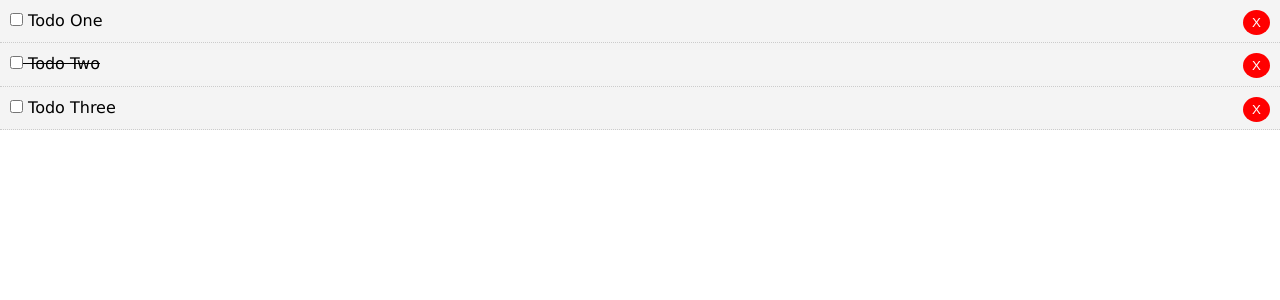
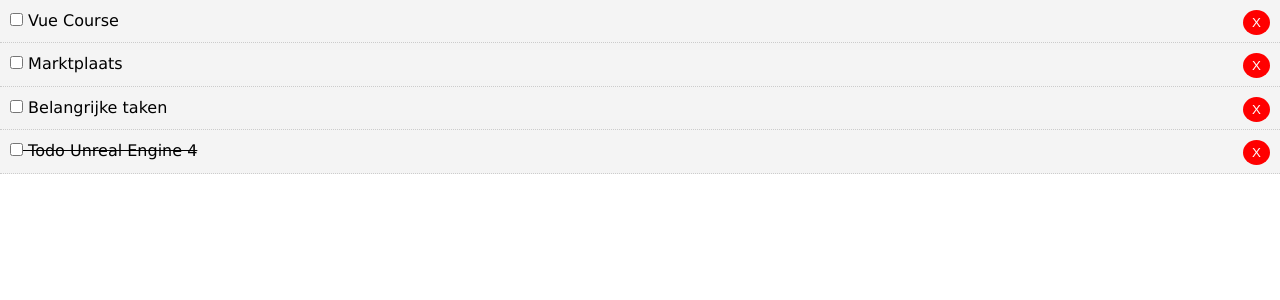
Before and after one commit to darksos34/vue_crash_course, a Vue app: page / in a window 1280 px wide. Shown: the top 300 px of the page. Built offline with nearby package versions, Linux system fonts and the light colour scheme.

Commit message:
Update App.vue

```diff
--- a/src/App.vue
+++ b/src/App.vue
@@ -18,18 +18,27 @@
       todos: [
         {
           id: 1,
-          title: "Todo One",
+          title: "Vue Course",
+          description: "Vue Crash Course 30 min left",
           completed: false,
         },
         {
           id: 2,
-          title: "Todo Two",
-          completed: true,
+          title: "Marktplaats",
+          description: "Samsung S7 Edge, Gasfornuis, Seat ibizi diesel",
+          completed: false,
         },
         {
           id: 3,
-          title: "Todo Three",
+          title: "Belangrijke taken",
+          description: "Check agenda en white",
           completed: false,
+        },
+        {
+          id: 4,
+          title: "Todo Unreal Engine 4",
+          description: "Finish your menu tutorial before saturday",
+          completed: true,
         },
       ],
     };
```
